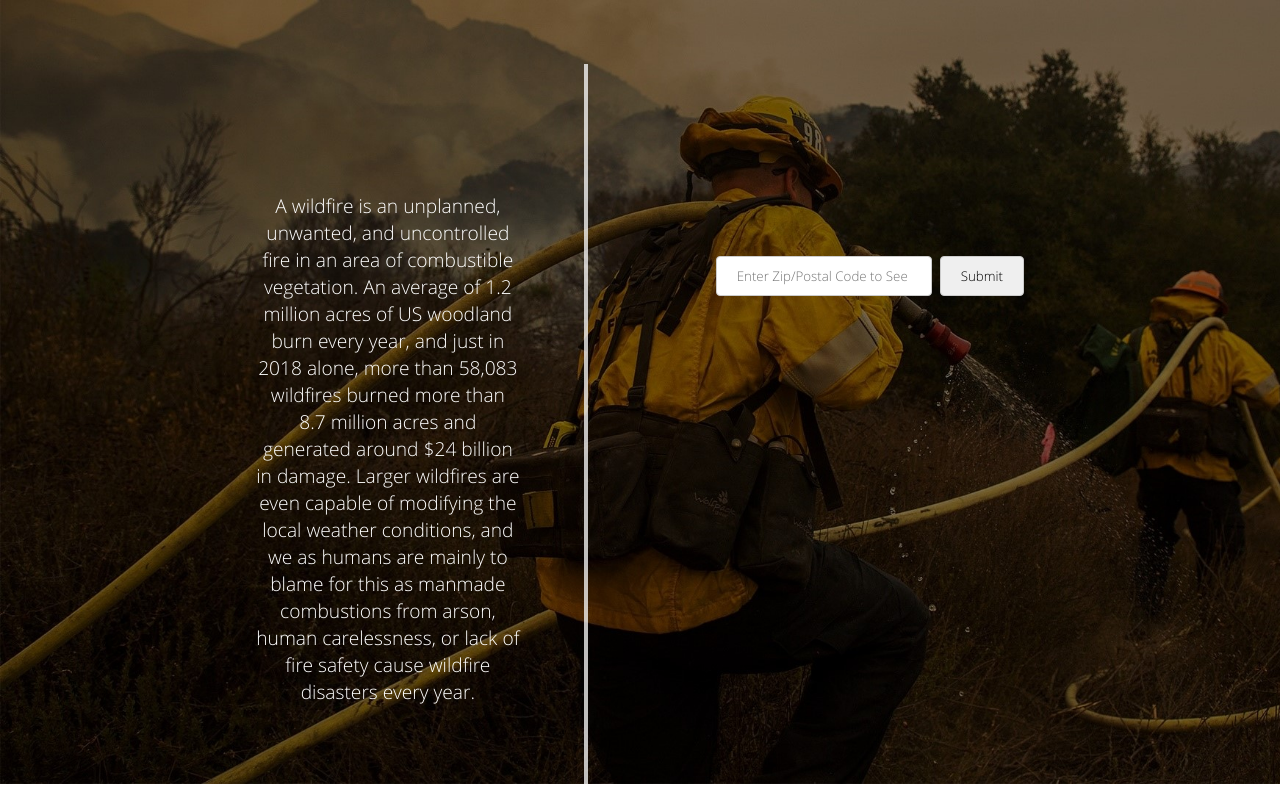
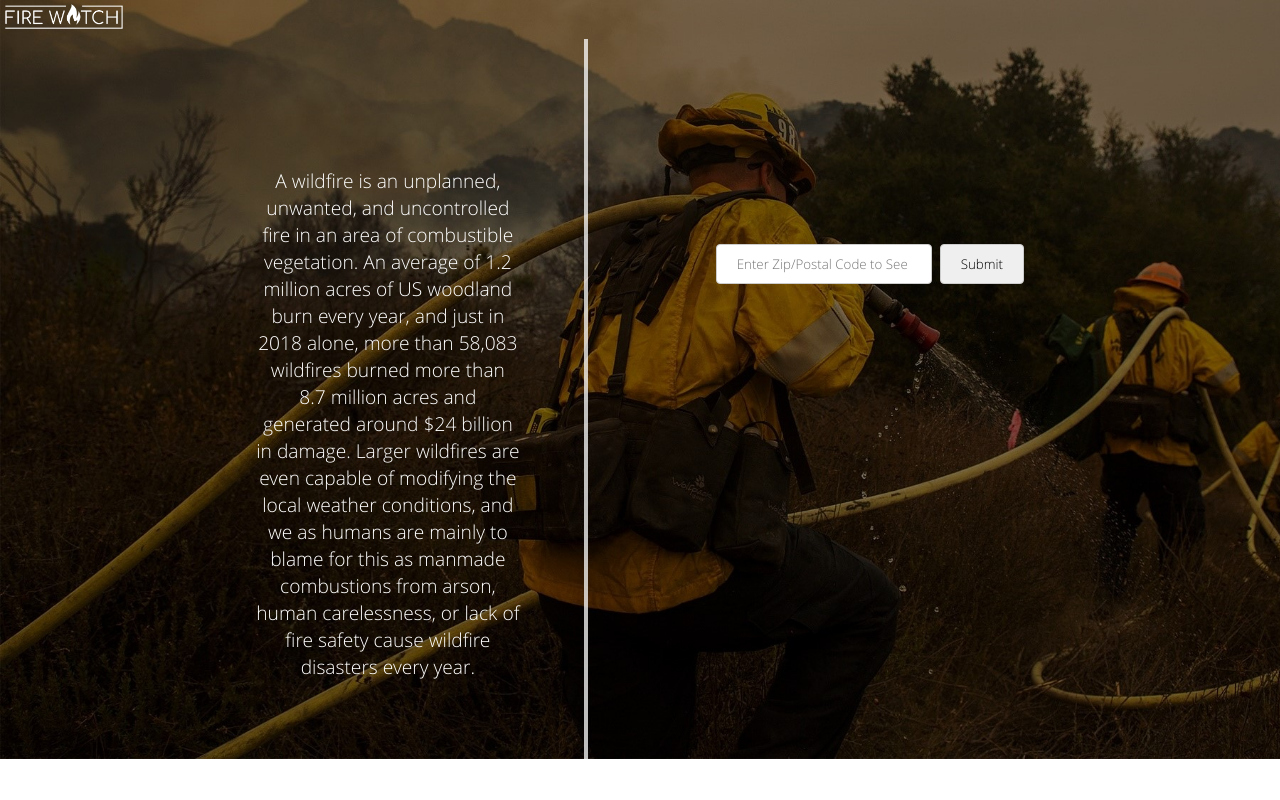
Before and after one commit to AlexanderTsarapkine/HackItBetter2020-FireWatch, a website: page enterpage.html in a window 1280 px wide. Drawn offline with Linux system fonts and the light colour scheme.

Commit message:
added homebutton at top left of enterpage

```diff
--- a/enterpage.css
+++ b/enterpage.css
@@ -1,3 +1,4 @@
+
 body {
     margin: 0;
     padding: 0;
@@ -7,13 +8,16 @@ body {
     font-family: 'Open Sans';
 }
 
+img {
+    width: 10%;
+}
 
 p {
     color: white;
     font-size: 120%;
     width: 500px;
     margin-left: 20%;
-    margin-top: 15%;
+    margin-top: 10%;
     text-align: center;
     margin-right:5%;
 }
@@ -26,7 +30,7 @@ p {
     width:20rem;
     height: 5%;
     margin-left: 10%;
-    margin-top: 20%;
+    margin-top: 16%;
     font-family: 'Open Sans';
 }
 
@@ -37,7 +41,7 @@ p {
     border-radius: 4px;
     box-sizing: border-box;
     height: 5%;
-    margin-top: 20%;
+    margin-top: 16%;
     margin-left: 0.5rem;
     font-family: 'Open Sans';
 
@@ -52,7 +56,7 @@ p {
     width:0;
     margin-left: auto;
     margin-right: auto;
-    margin-top: 5%;
+    margin-top: 0;
   }
 
   div {
--- a/enterpage.html
+++ b/enterpage.html
@@ -7,6 +7,8 @@
 </head>
 
 <body>
+
+    <a href="https://google.com"><img src="logo.png" alt="logo"></a>
     <div>
         <p>
             A wildfire is an unplanned, unwanted, and uncontrolled fire in an area of combustible vegetation. An average of 1.2 million acres of US woodland burn every year, and just in 2018 alone, more than 58,083 wildfires burned more than 8.7 million acres and generated around $24 billion in damage. Larger wildfires are even capable of modifying the local weather conditions, and we as humans are mainly to blame for this as manmade combustions from arson, human carelessness, or lack of fire safety cause wildfire disasters every year.
```
